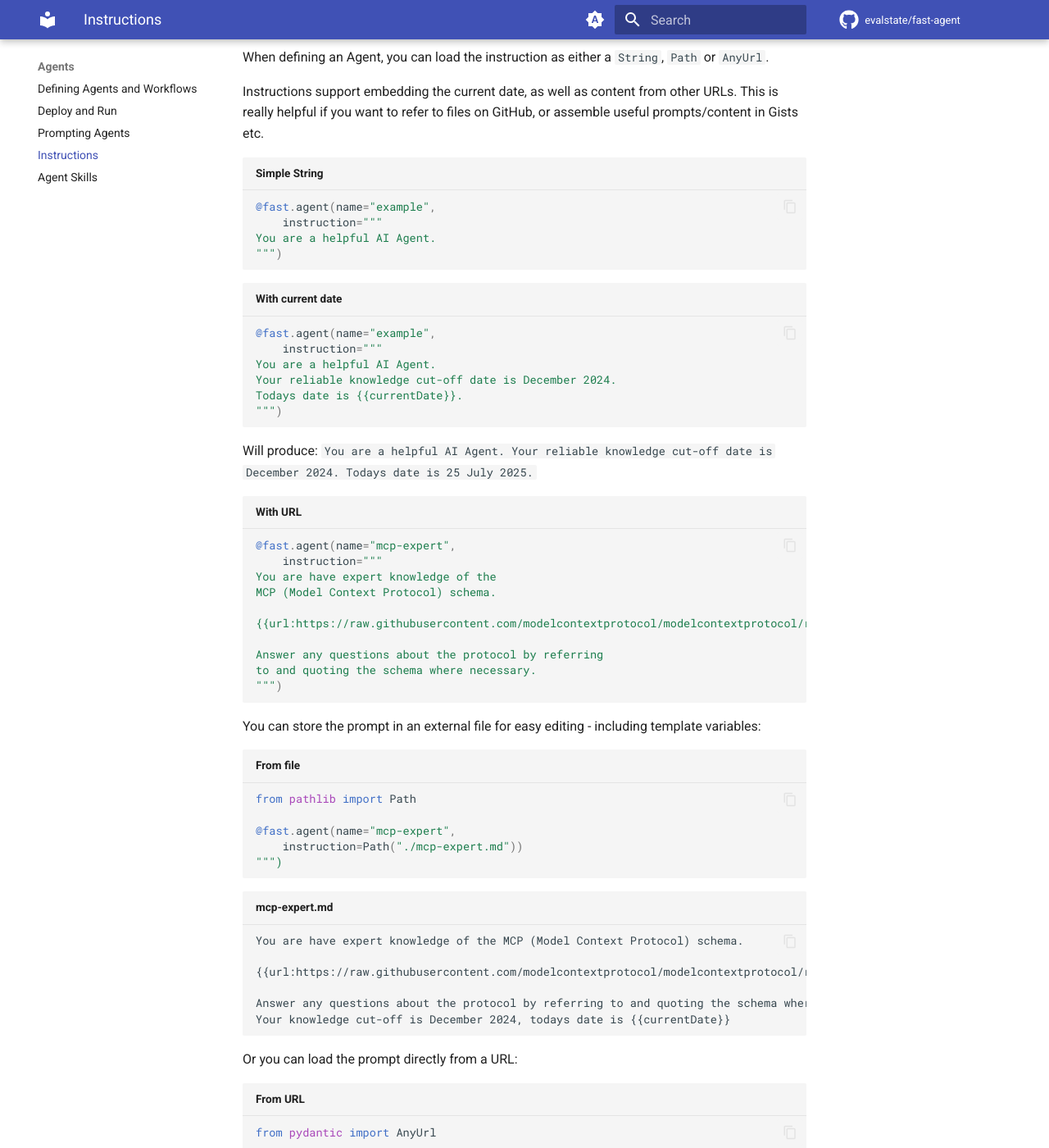
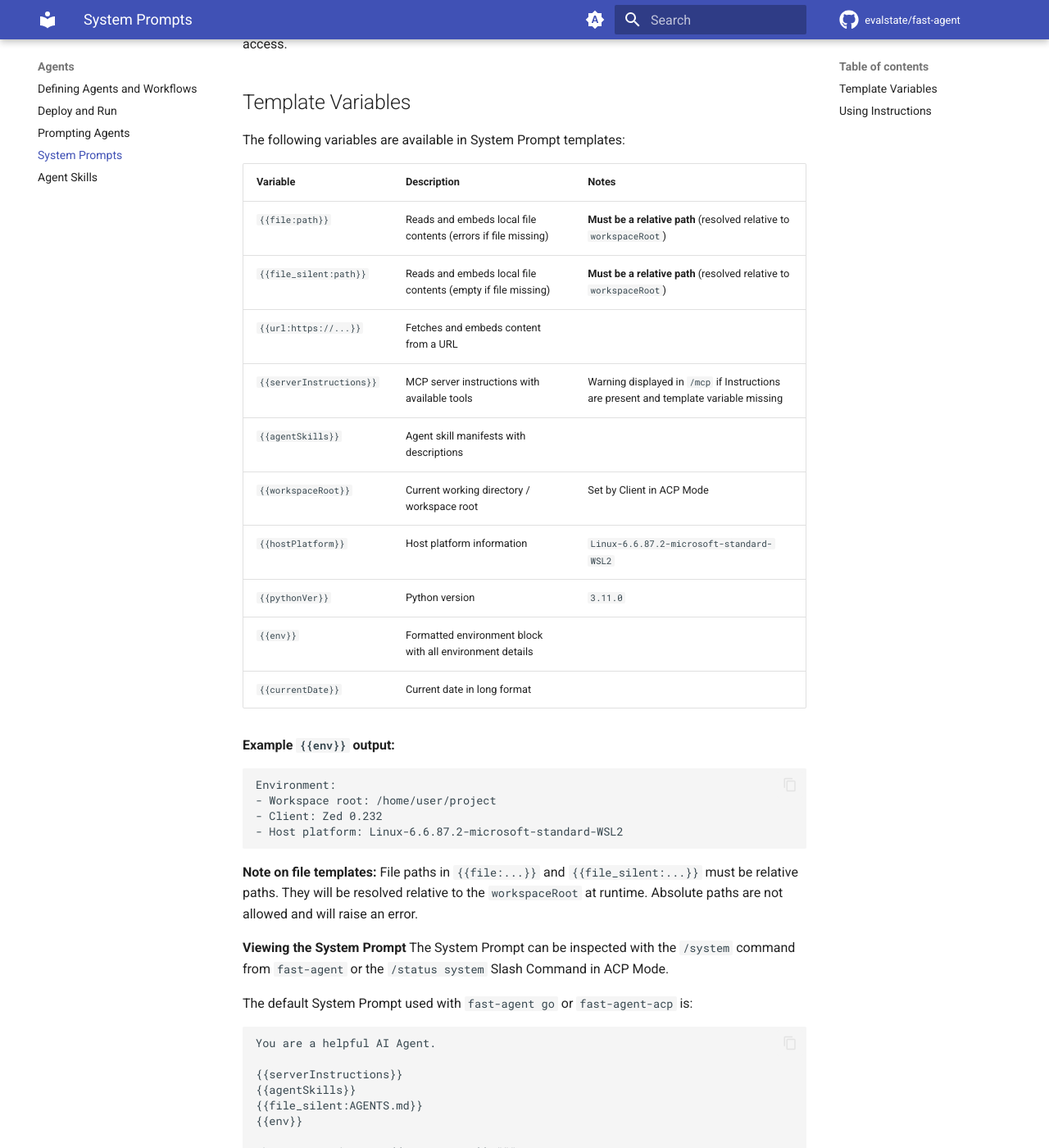
Before and after one commit to evalstate/fast-agent-docs, an MkDocs documentation site: the page built from docs/agents/instructions.md, in a window 1280 px wide and 1400 px high, scrolled down 324 px. Shown: the whole window at 82% size. Built offline with MkDocs 1.6.1 and Material for MkDocs 9.7.7, drawn with Linux system fonts in a browser that asks for light colours; comment, search, counter and statistics services are not loaded; some of the changed text lies outside the part shown.

Commit message:
acp/sysprompts

````diff
--- a/docs/agents/instructions.md
+++ b/docs/agents/instructions.md
@@ -1,8 +1,52 @@
-# Instructions
+# System Prompts
 
-Agents can have their System Instructions set in a number of flexible ways to make building useful .
+Agents can have their System Instructions set and customised in a number of flexible ways. The default System Prompt caters or Agent Skills, MCP Server Instructions, `AGENTS.md` and Shell access.
+
+## Template Variables
+
+The following variables are available in System Prompt templates:
+
+| Variable | Description |  Notes |
+|----------|-------------|-------|
+| <nobr>`{{file:path}}`</nobr> | Reads and embeds local file contents (errors if file missing) |  **Must be a relative path** (resolved relative to `workspaceRoot`) |
+| <nobr>`{{file_silent:path}}`</nobr> | Reads and embeds local file contents (empty if file missing) |  **Must be a relative path** (resolved relative to `workspaceRoot`) |
+| <nobr>`{{url:https://...}}`</nobr> | Fetches and embeds content from a URL |
+| <nobr>`{{serverInstructions}}`</nobr> | MCP server instructions with available tools |  Warning displayed in `/mcp` if Instructions are present and template variable missing |
+| <nobr>`{{agentSkills}}`</nobr> | Agent skill manifests with descriptions |  |
+| <nobr>`{{workspaceRoot}}`</nobr> | Current working directory / workspace root | Set by Client in ACP Mode |
+| <nobr>`{{hostPlatform}}`</nobr> | Host platform information | `Linux-6.6.87.2-microsoft-standard-WSL2` |
+| <nobr>`{{pythonVer}}`</nobr> | Python version | `3.11.0` |
+| <nobr>`{{env}}`</nobr> | Formatted environment block with all environment details |  |
+| <nobr>`{{currentDate}}`</nobr> | Current date in long format |  |
+
+**Example `{{env}}` output:**
+```
+Environment:
+- Workspace root: /home/user/project
+- Client: Zed 0.232
+- Host platform: Linux-6.6.87.2-microsoft-standard-WSL2
+```
+
+**Note on file templates:** File paths in `{{file:...}}` and `{{file_silent:...}}` must be relative paths. They will be resolved relative to the `workspaceRoot` at runtime. Absolute paths are not allowed and will raise an error.
+
+**Viewing the System Prompt** The System Prompt can be inspected with the `/system` command from `fast-agent` or the `/status
+system` Slash Command in ACP Mode.
+
+The default System Prompt used with `fast-agent go` or `fast-agent-acp` is:
+
+```markdown
+You are a helpful AI Agent.
+
+{{serverInstructions}}
+{{agentSkills}}
+{{file_silent:AGENTS.md}}
+{{env}}
+
+The current date is {{currentDate}}."""
+```
 
 
+## Using Instructions
 
 When defining an Agent, you can load the instruction as either a `String`, `Path` or `AnyUrl`.
 
@@ -73,7 +117,8 @@ from pydantic import AnyUrl
 You can start an agent with instructions from a file using the `fast-agent` commmand:
 
 ```bash
-fast-agent --instructions=mcp-expert.md
+fast-agent --instructions mcp-expert.md
+fast-agent -i mcp-expert.md
 ```
 
 This can be combined with other options to specify model and available servers:
--- a/mkdocs.yml
+++ b/mkdocs.yml
@@ -89,7 +89,7 @@ nav:
       - agents/defining.md
       - agents/running.md
       - agents/prompting.md
-      - agents/instructions.md
+      - System Prompts: agents/instructions.md
       - agents/skills.md
   - Models:
       - Model Features: models/index.md
````
Also changed, not shown: docs/acp/index.md (+10 -4 lines).
